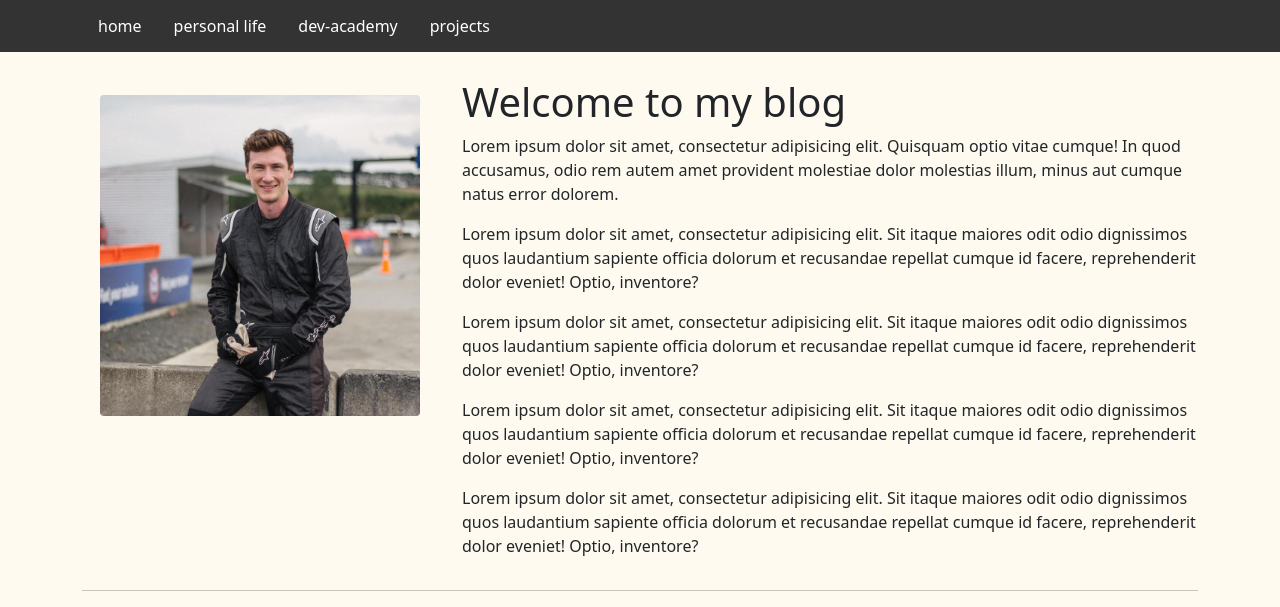
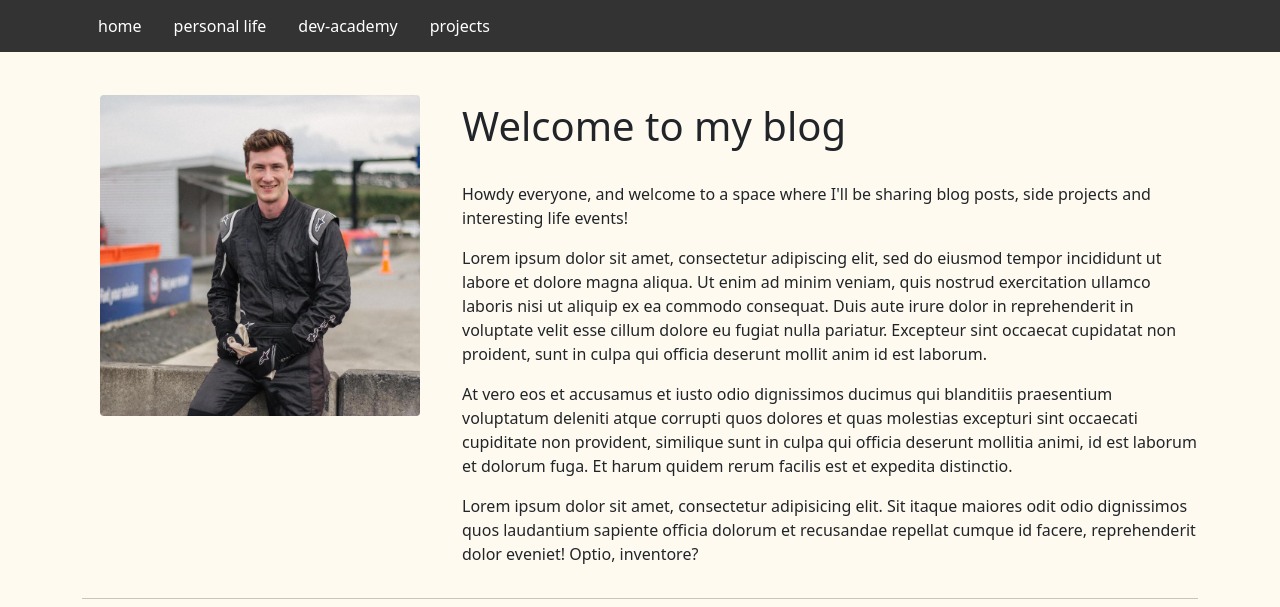
Before and after one commit to yuricowan/yuricowan.github.io, a plain HTML site: page index.html in a window 1280 px wide. Shown: the top 607 px of the page. Drawn offline with nearby package versions, Linux system fonts and the light colour scheme.

```diff
--- a/index.html
+++ b/index.html
@@ -15,7 +15,7 @@
   <!--Navigation bar-->
   <ul>
     <div class="container">
-      <li><a href="#">home</a></li>
+      <li><a href="">home</a></li>
       <li><a href="personal-life/personal-life.html">personal life</a></li>
       <li><a href="dev-academy/dev-academy.html">dev-academy</a></li>
       <li><a href="projects/projects.html">projects</a></li>
@@ -33,19 +33,21 @@
         </div>
 
         <div class="col-md-8 col-sm-8 col-xs-12">
-
+          <br>
           <h1>Welcome to my blog</h1>
-          <p>Lorem ipsum dolor sit amet, consectetur adipisicing elit. Quisquam optio vitae cumque! In quod accusamus,
-            odio rem autem amet provident molestiae dolor molestias illum, minus aut cumque natus error dolorem.</p>
-          <p>Lorem ipsum dolor sit amet, consectetur adipisicing elit. Sit itaque maiores odit odio dignissimos quos
-            laudantium sapiente officia dolorum et recusandae repellat cumque id facere, reprehenderit dolor eveniet!
-            Optio, inventore?</p>
-          <p>Lorem ipsum dolor sit amet, consectetur adipisicing elit. Sit itaque maiores odit odio dignissimos quos
-            laudantium sapiente officia dolorum et recusandae repellat cumque id facere, reprehenderit dolor eveniet!
-            Optio, inventore?</p>
-          <p>Lorem ipsum dolor sit amet, consectetur adipisicing elit. Sit itaque maiores odit odio dignissimos quos
-            laudantium sapiente officia dolorum et recusandae repellat cumque id facere, reprehenderit dolor eveniet!
-            Optio, inventore?</p>
+          <br>
+          <p>Howdy everyone, and welcome to a space where I'll be sharing blog posts, side projects and interesting
+            life
+            events!</p>
+          <p>Lorem ipsum dolor sit amet, consectetur adipiscing elit, sed do eiusmod tempor incididunt ut labore et
+            dolore magna aliqua. Ut enim ad minim veniam, quis nostrud exercitation ullamco laboris nisi ut aliquip ex
+            ea commodo consequat. Duis aute irure dolor in reprehenderit in voluptate velit esse cillum dolore eu fugiat
+            nulla pariatur. Excepteur sint occaecat cupidatat non proident, sunt in culpa qui officia deserunt mollit
+            anim id est laborum.</p>
+          <p>At vero eos et accusamus et iusto odio dignissimos ducimus qui blanditiis praesentium voluptatum deleniti
+            atque corrupti quos dolores et quas molestias excepturi sint occaecati cupiditate non provident, similique
+            sunt in culpa qui officia deserunt mollitia animi, id est laborum et dolorum fuga. Et harum quidem rerum
+            facilis est et expedita distinctio.</p>
           <p>Lorem ipsum dolor sit amet, consectetur adipisicing elit. Sit itaque maiores odit odio dignissimos quos
             laudantium sapiente officia dolorum et recusandae repellat cumque id facere, reprehenderit dolor eveniet!
             Optio, inventore?</p>
```
Also changed, not shown: dev-academy/dev-academy.html (+2 -2 lines).
